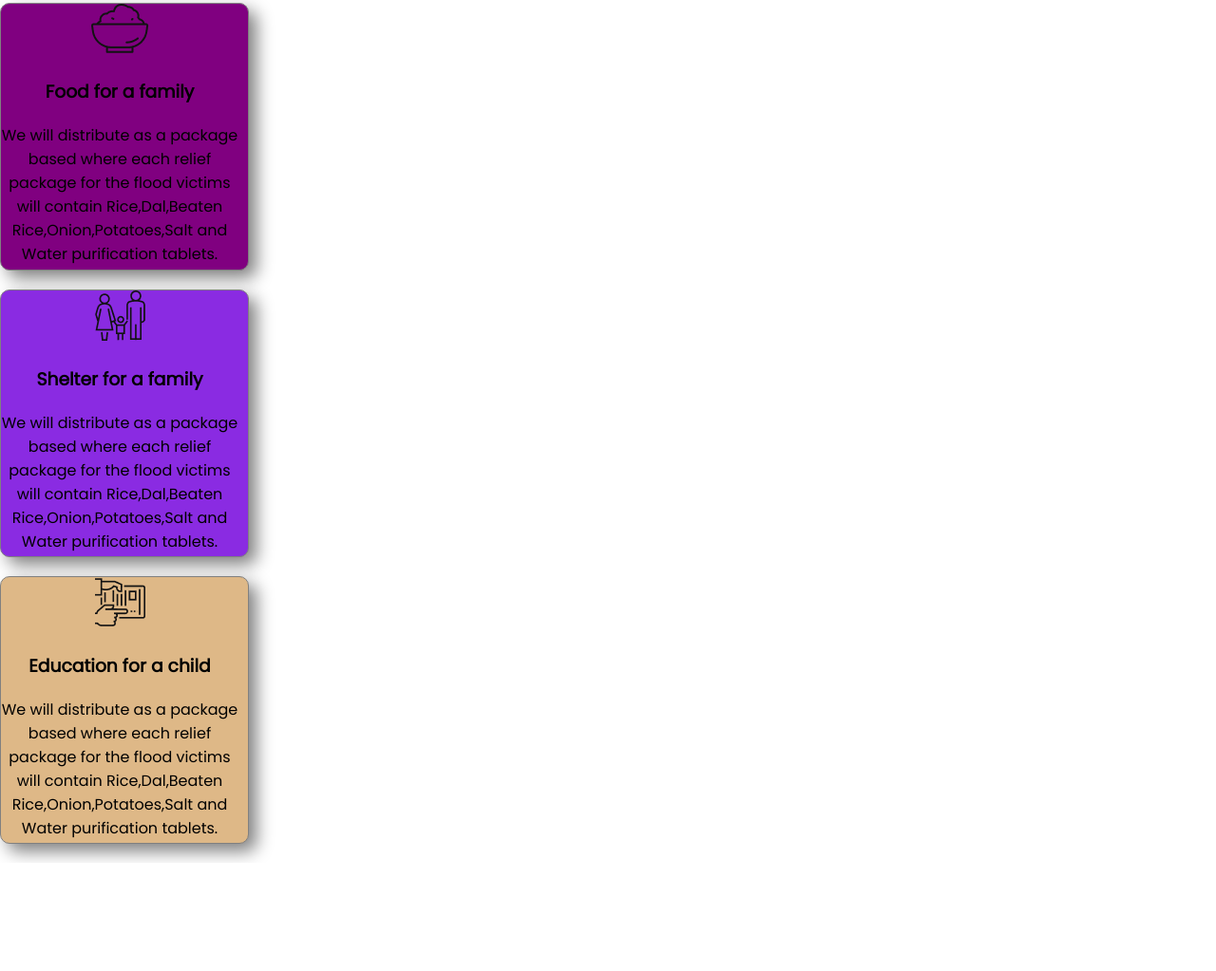
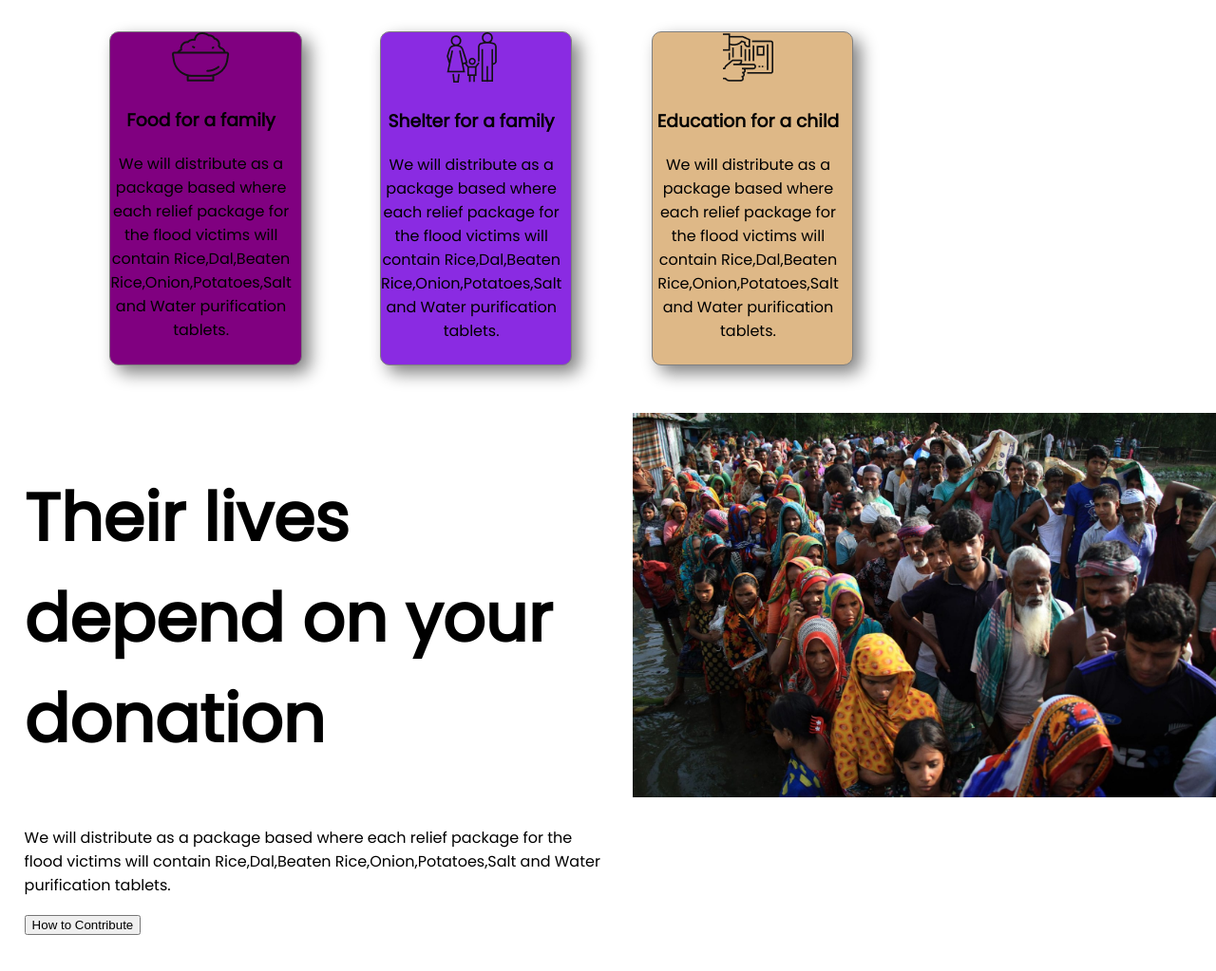
Before and after one commit to Mizan2221/Assignment-1, a plain HTML site: page index.html in a window 1280 px wide. Shown: the part 1583-2606 px from the top of the page at 95% size. Before the commit the page ends 2492 px from the top, so only its background shows below. Drawn offline with Linux system fonts and the light colour scheme.

Commit message:
section added

```diff
--- a/index.html
+++ b/index.html
@@ -62,5 +62,15 @@
             <p> We will distribute as a package based where each relief package for the flood victims will contain Rice,Dal,Beaten Rice,Onion,Potatoes,Salt and Water purification tablets.</p>
   </div>
 </section>
+<section class="container">
+    <div class="banner">
+    <h1>Their lives depend on your donation </h1>
+    <P>We will distribute as a package based where each relief package for the flood victims will contain Rice,Dal,Beaten Rice,Onion,Potatoes,Salt and Water purification tablets. </P>
+    <button> How to Contribute</button>
+    </div>
+    <div class="banner">
+        <img src="images/donation7.jpg" alt="">
+    </div>
+</section>
 
 </body>
--- a/style.css
+++ b/style.css
@@ -71,7 +71,7 @@ form{
 #card1{
     width: 250px;
     margin-bottom: 20px;
-    height: 280px;
+    height: 350px;
     border: 1px solid gray;
     text-align: center;
     box-shadow: 8px 8px 18px gray;
@@ -82,7 +82,7 @@ form{
 #card2{
     width: 250px;
     margin-bottom: 20px;
-    height: 280px;
+    height: 350px;
     border: 1px solid gray;
     text-align: center;
     box-shadow: 8px 8px 18px gray;
@@ -91,15 +91,16 @@ form{
     background-color: blueviolet;
 }
 #card3{
-    width: 250px;
+    width: 200px;
     margin-bottom: 20px;
-    height: 280px;
+    height: 350px;
     border: 1px solid gray;
     text-align: center;
     box-shadow: 8px 8px 18px gray;
     padding-right: 10px;
     border-radius: 10px;
     background-color: burlywood
+
 }
 .link-button{
     text-decoration: none;
@@ -129,8 +130,22 @@ form{
     margin-right: 10%;
     margin-left: 10%;
 }
-.section4{
-    display:inline-flex;
+.box{
+    display: inline-flex;
+    margin-right: 15%;
+    margin-left: 15%;
+    align-items: center;
     justify-content: center;
-
+    padding: 10px 10px;
 }
+.container{
+    display: flex;
+    margin-bottom: 150px;
+}
+.banner{
+    width: 50%;
+    padding-left: 2%;
+}
+.banner img{
+    width: 100%;
+}
```
